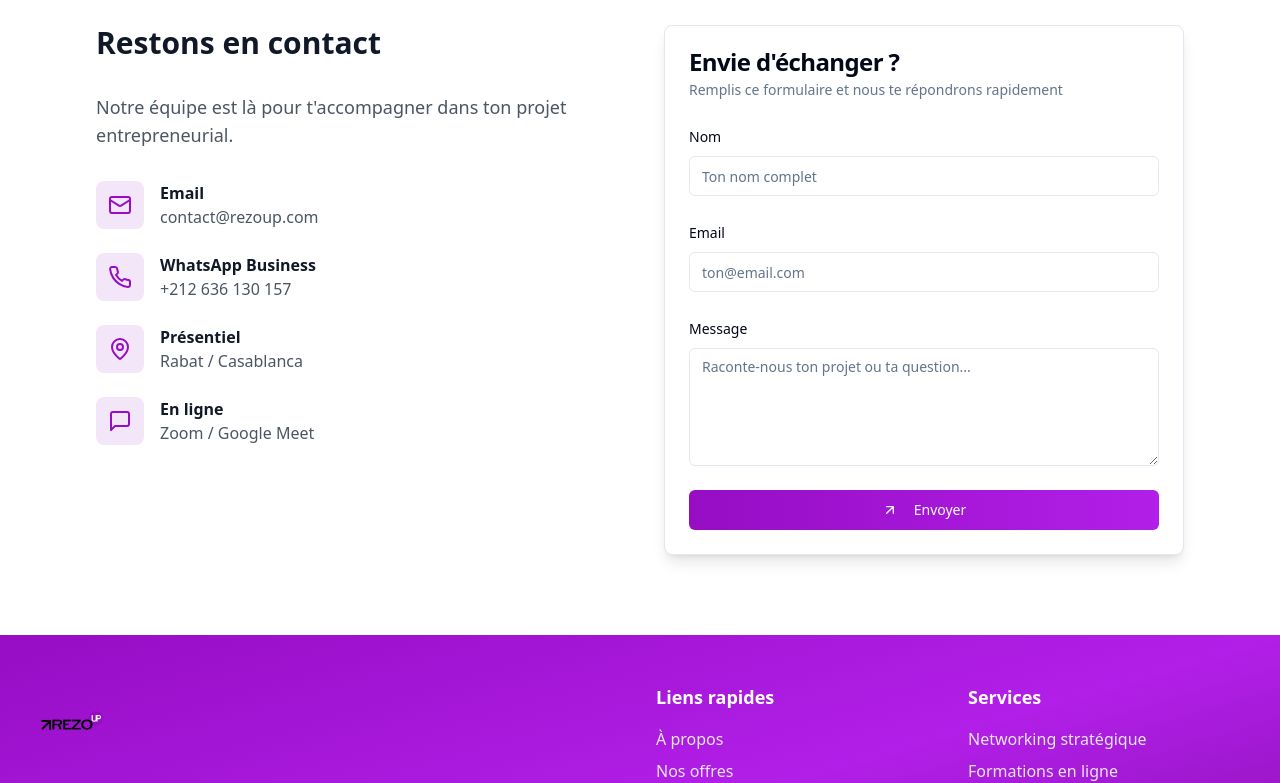
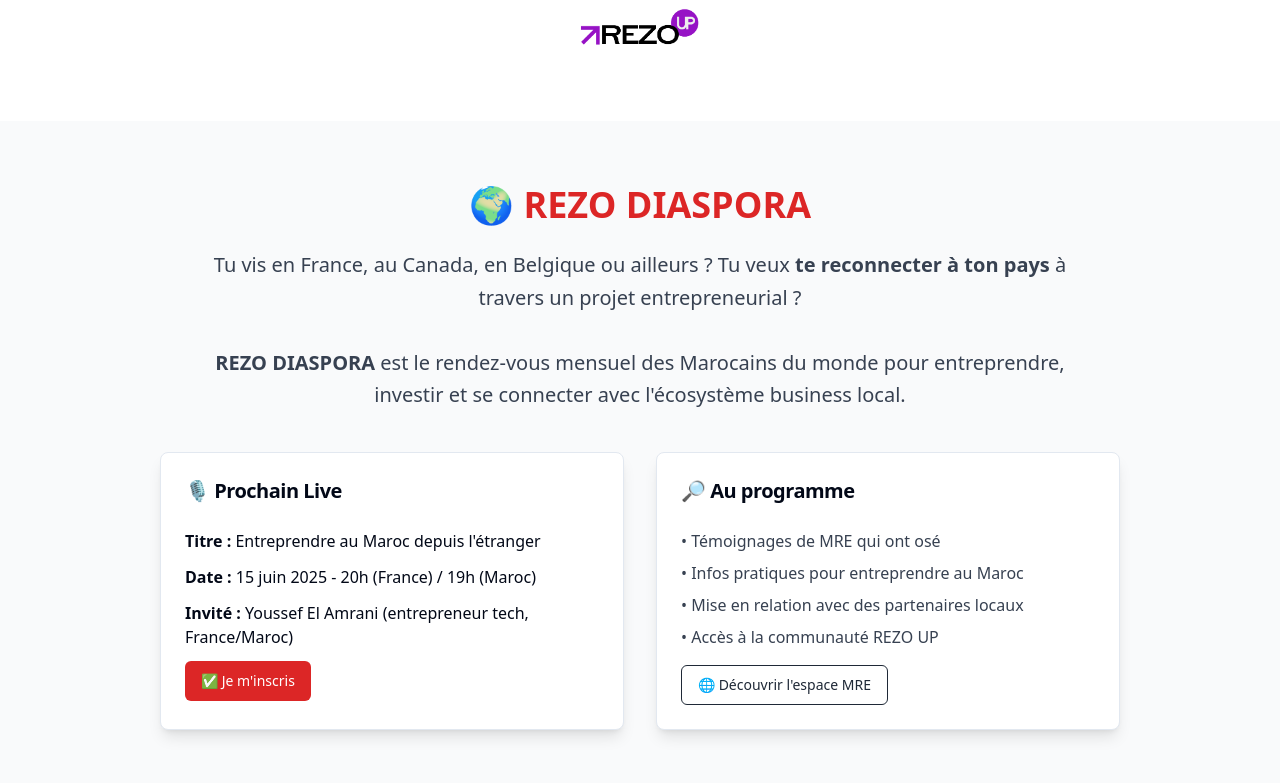
Before and after one commit to REZO-UP/rezo-up, a React (Vite) app: page /contact in a window 1280 px wide. Shown: the part 380-1163 px from the top of the page. Built offline with nearby package versions, Linux system fonts and the light colour scheme.

Commit message:
Fix Contact and Formations page issues
Added a white band before the login section in the Contact page. Fixed the "Voir toutes les formations" button visibility on the Formations page.

```diff
--- a/src/pages/Contact.tsx
+++ b/src/pages/Contact.tsx
@@ -52,6 +52,62 @@ const Contact = () => {
           <p className="text-xl">
             Tu veux en savoir plus ou nous poser une question ?
           </p>
+        </div>
+      </section>
+
+      {/* White Banner Section */}
+      <section className="py-12 bg-white">
+        <div className="max-w-4xl mx-auto px-4 sm:px-6 lg:px-8 text-center">
+          <img
+            src="/lovable-uploads/961753f0-314c-40a9-be6d-3e51c037ca3b.png"
+            alt="REZO UP Logo"
+            className="h-20 w-auto mx-auto"
+          />
+        </div>
+      </section>
+
+      {/* REZO DIASPORA Section */}
+      <section className="py-16 bg-gray-50">
+        <div className="max-w-5xl mx-auto px-4 sm:px-6 lg:px-8">
+          <h2 className="text-4xl font-bold text-center text-red-600 mb-6">🌍 REZO DIASPORA</h2>
+          <p className="text-xl text-center max-w-4xl mx-auto mb-10 text-gray-700 leading-relaxed">
+            Tu vis en France, au Canada, en Belgique ou ailleurs ? Tu veux <strong>te reconnecter à ton pays</strong> à travers un projet entrepreneurial ?
+            <br /><br />
+            <strong>REZO DIASPORA</strong> est le rendez-vous mensuel des Marocains du monde pour entreprendre, investir et se connecter avec l'écosystème business local.
+          </p>
+
+          <div className="grid grid-cols-1 md:grid-cols-2 gap-8">
+            <Card className="shadow-lg">
+              <CardHeader>
+                <CardTitle className="text-xl">🎙️ Prochain Live</CardTitle>
+              </CardHeader>
+              <CardContent className="space-y-3">
+                <p><strong>Titre :</strong> Entreprendre au Maroc depuis l'étranger</p>
+                <p><strong>Date :</strong> 15 juin 2025 - 20h (France) / 19h (Maroc)</p>
+                <p><strong>Invité :</strong> Youssef El Amrani (entrepreneur tech, France/Maroc)</p>
+                <Button className="bg-red-600 hover:bg-red-700 text-white">
+                  ✅ Je m'inscris
+                </Button>
+              </CardContent>
+            </Card>
+
+            <Card className="shadow-lg">
+              <CardHeader>
+                <CardTitle className="text-xl">🔎 Au programme</CardTitle>
+              </CardHeader>
+              <CardContent>
+                <ul className="space-y-2 mb-4 text-gray-700">
+                  <li>• Témoignages de MRE qui ont osé</li>
+                  <li>• Infos pratiques pour entreprendre au Maroc</li>
+                  <li>• Mise en relation avec des partenaires locaux</li>
+                  <li>• Accès à la communauté REZO UP</li>
+                </ul>
+                <Button variant="outline" className="border-gray-800 text-gray-800 hover:bg-gray-800 hover:text-white">
+                  🌐 Découvrir l'espace MRE
+                </Button>
+              </CardContent>
+            </Card>
+          </div>
         </div>
       </section>
 
--- a/src/pages/Formations.tsx
+++ b/src/pages/Formations.tsx
@@ -76,7 +76,7 @@ const Formations = () => {
           <div className="flex flex-col sm:flex-row gap-4 justify-center">
             <Button
               size="lg"
-              className="bg-white text-rezo-purple hover:bg-gray-100 text-lg px-8 py-4 h-auto font-medium"
+              className="bg-white text-rezo-purple hover:bg-gray-100 text-lg px-8 py-4 h-auto font-medium border-0"
               onClick={() => navigate('/register')}
             >
               Commencer gratuitement
@@ -84,7 +84,7 @@ const Formations = () => {
             <Button
               variant="outline"
               size="lg"
-              className="border-white text-white hover:bg-white hover:text-rezo-purple text-lg px-8 py-4 h-auto font-medium"
+              className="border-2 border-white text-white hover:bg-white hover:text-rezo-purple text-lg px-8 py-4 h-auto font-medium bg-transparent"
               onClick={() => navigate('/offers')}
             >
               Voir toutes les formations
```
